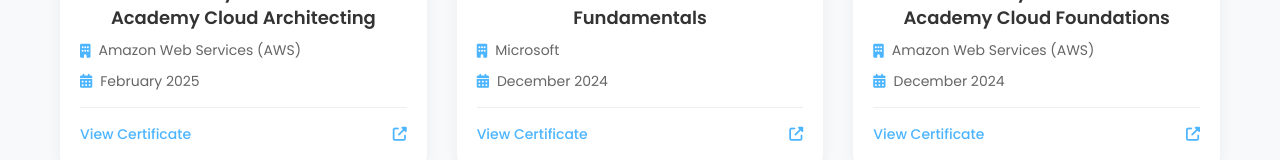
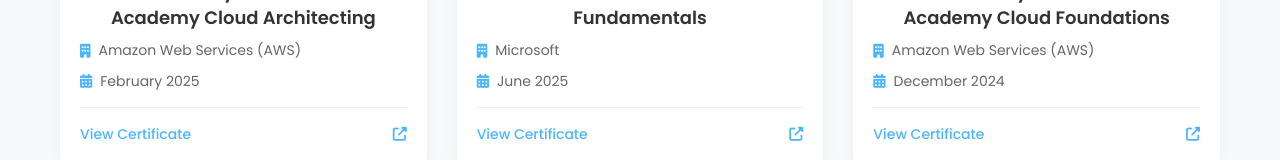
Before and after one commit to Youssef-Fawel/Portfolio, a React (Create React App) app: page /certificates in a window 1280 px wide. Shown: the part 586-746 px from the top of the page. Built offline with nearby package versions, Linux system fonts and the light colour scheme.

Commit message:
Update certificatesData.js

```diff
--- a/src/assets/data/certificatesData.js
+++ b/src/assets/data/certificatesData.js
@@ -18,7 +18,7 @@
     id: 2,
     title: "Microsoft Certified: Azure Fundamentals",
     organization: "Microsoft",
-    dateIssued: "December 2024",
+    dateIssued: "June 2025",
     expirationDate: null,
     credentialId: "36d21eb7-3060-44ef-b9c1-52d02057abd3",
     description: "This certification validates foundational understanding of cloud concepts, core Azure services, pricing, SLA, and the basics of Azure governance and compliance. It demonstrates knowledge of cloud computing principles and Microsoft Azure's core services, workloads, security, privacy, pricing, and support options.",
```
